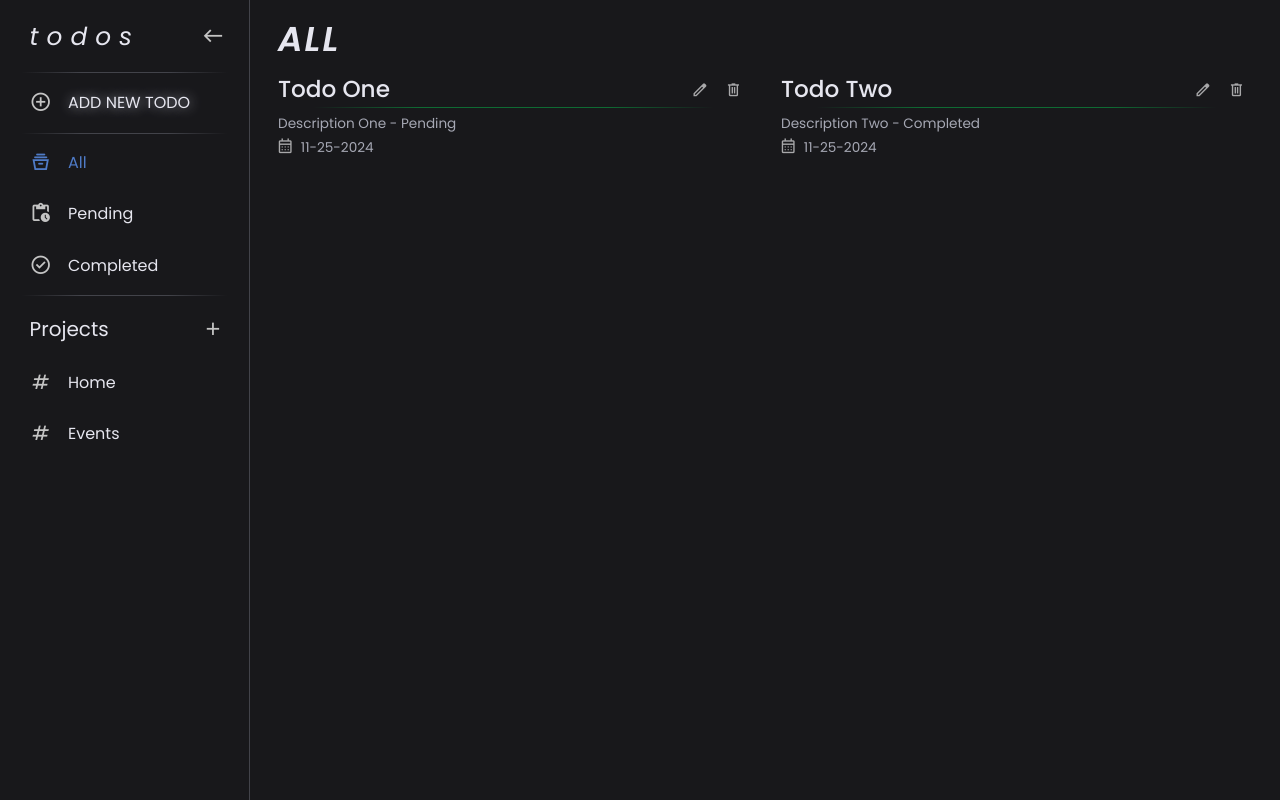
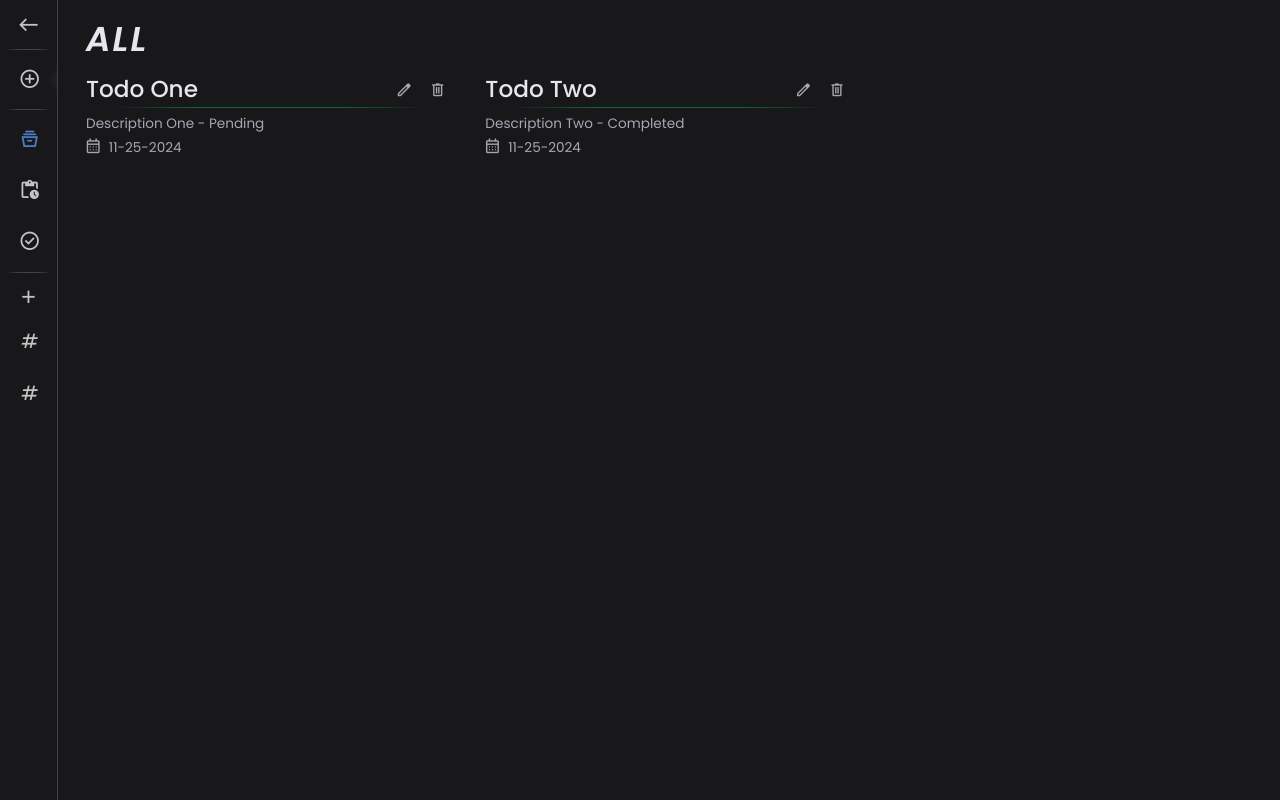
Before and after one commit to amShuri/todo-app, a website built with webpack: page src/template.html in a window 1280 px wide. Built offline with nearby package versions, Linux system fonts and the light colour scheme.

Commit message:
Improve layout by using a collapsible sidebar

```diff
--- a/src/index.js
+++ b/src/index.js
@@ -2,7 +2,7 @@ import "./style.css";
 import { TodoManager, ProjectManager } from "./todo.js";
 import { seedData } from "./mock-data.js";
 import { renderProjects, renderTodosByProject } from "./ui.js";
-import { setupSidebarListeners } from "./sidebar.js";
+import { setupSidebarListeners, setupSidebarToggle } from "./sidebar.js";
 import { setupModalForms, setupModalCloseButtons } from "./modal.js";
 import { setupTodoListeners } from "./todoControls.js";
 
@@ -17,6 +17,7 @@ renderProjects();
 renderTodosByProject();
 
 // Setup sidebar & modal event listeners on pageload
+setupSidebarToggle();
 setupSidebarListeners();
 setupModalForms();
 setupModalCloseButtons();
--- a/src/sidebar.js
+++ b/src/sidebar.js
@@ -19,3 +19,13 @@ function handleSidebarClick(e) {
     displayTodos(project);
   }
 }
+
+export function setupSidebarToggle() {
+  const sidebar = document.querySelector(".sidebar");
+  const collapseBtn = document.querySelector(".collapse-btn");
+
+  collapseBtn.addEventListener("click", () => {
+    sidebar.classList.toggle("close");
+    collapseBtn.classList.toggle("rotate");
+  });
+}
--- a/src/style.css
+++ b/src/style.css
@@ -88,9 +88,9 @@ select:focus {
   align-items: center;
 }
 
-.sidebar .icon,
-.main-content .icon {
-  flex-shrink: 0;
+.sidebar-logo,
+.sidebar-projects {
+  justify-content: center;
 }
 
 .sidebar-logo span,
@@ -110,6 +110,23 @@ select:focus {
   align-self: start;
   position: sticky;
   top: 0;
+  transition: 300ms ease-in-out;
+  overflow-x: hidden;
+  text-wrap: nowrap;
+}
+
+.sidebar .collapse-btn {
+  transition: rotate 150ms ease;
+}
+
+.sidebar.close {
+  padding: 5px;
+  width: 58px;
+}
+
+.sidebar.close .sidebar-logo > span,
+.sidebar.close .sidebar-projects > span {
+  display: none;
 }
 
 .sidebar-logo > span {
@@ -208,6 +225,10 @@ select,
   -webkit-line-clamp: 3;
   overflow: hidden;
   line-clamp: 3;
+}
+
+.rotate {
+  transform: rotate(180deg);
 }
 
 /* Start of Modals */
@@ -373,17 +394,4 @@ dialog .form-controls > div {
   color: #e4e4e6b4;
   font-size: 1.15rem;
 }
-
 /* End of Utility Classes */
-
-/* Media Queries */
-@media (max-width: 768px) {
-  body,
-  ul {
-    grid-template-columns: auto;
-  }
-
-  .sidebar {
-    display: none;
-  }
-}
--- a/src/template.html
+++ b/src/template.html
@@ -10,7 +10,7 @@
     <title>todoapp</title>
   </head>
   <body>
-    <nav class="sidebar">
+    <nav class="sidebar close">
       <ul>
         <li class="sidebar-logo sidebar-section">
           <span>todos</span>
```
